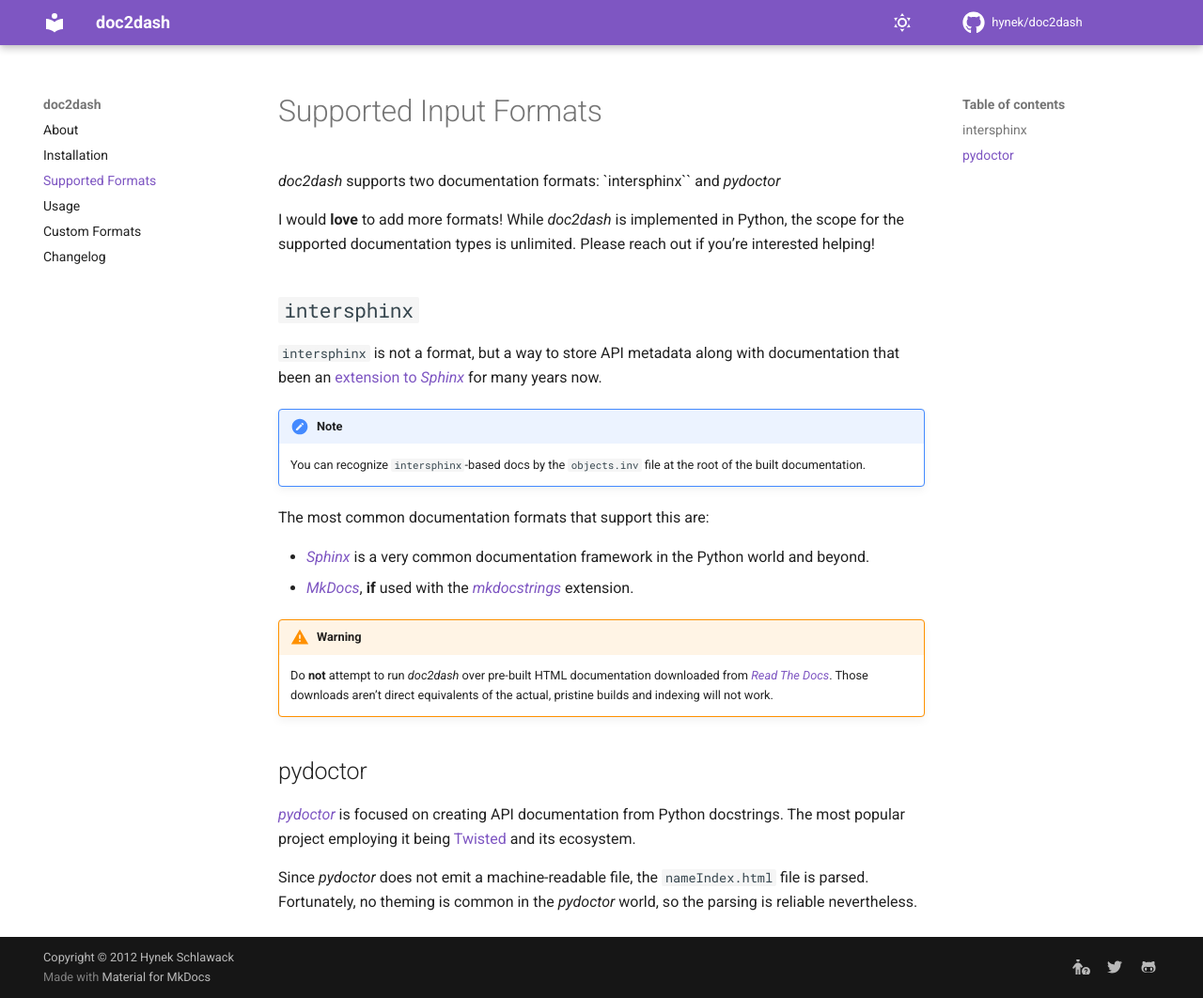
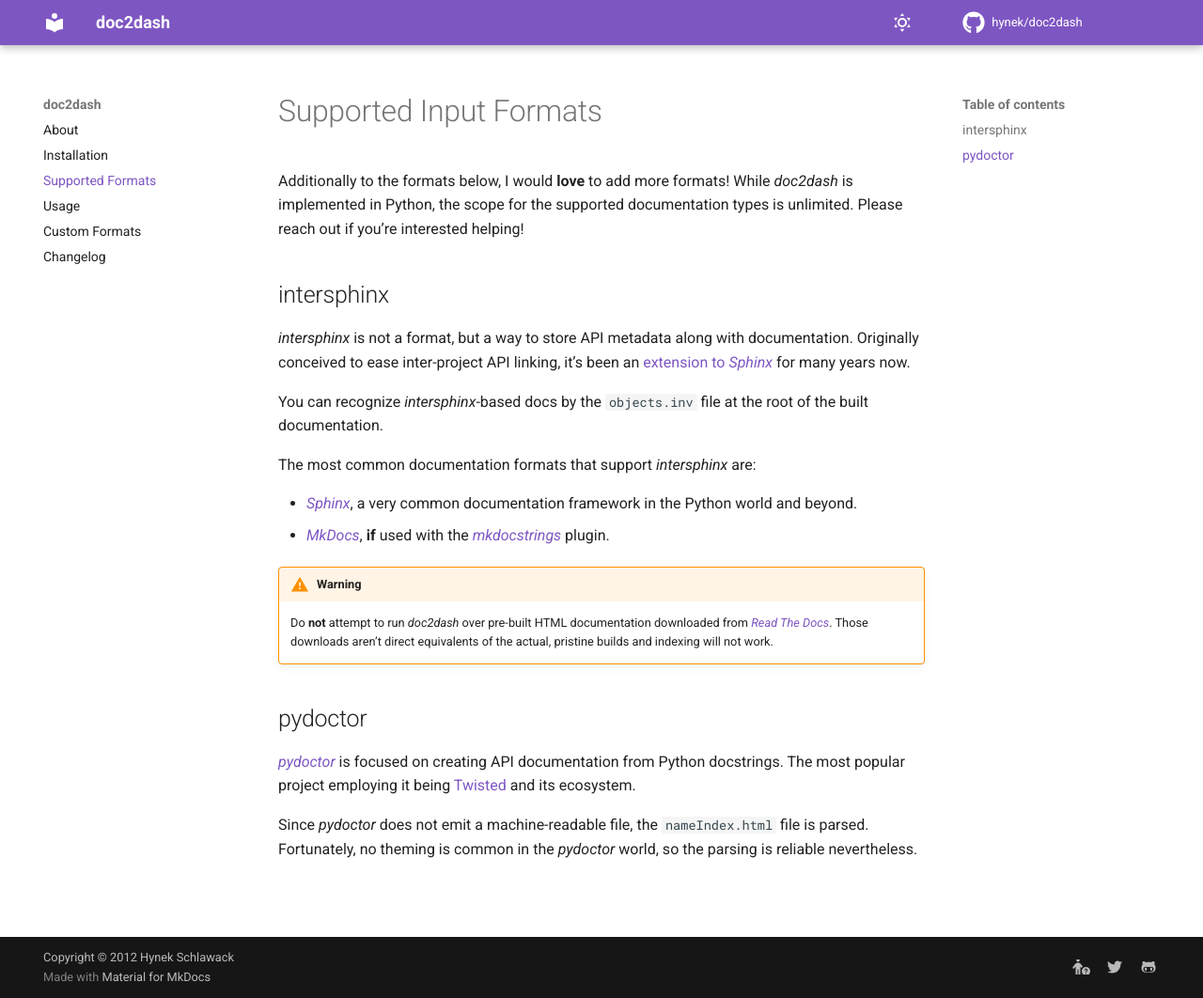
Before and after one commit to hynek/doc2dash, an MkDocs documentation site: the page built from docs/formats.md, in a window 1280 px wide and 1062 px high. Shown: the whole window at 94% size. Built offline with MkDocs 1.6.1 and Material for MkDocs 9.7.7, drawn with Linux system fonts in a browser that asks for light colours; comment, search, counter and statistics services are not loaded; the version menu is left out.

Commit message:
Polish docs

```diff
--- a/docs/formats.md
+++ b/docs/formats.md
@@ -1,26 +1,21 @@
 # Supported Input Formats
 
-*doc2dash* supports two documentation formats:
-`intersphinx`` and *pydoctor*
-
-I would **love** to add more formats!
+Additionally to the formats below, I would **love** to add more formats!
 While *doc2dash* is implemented in Python, the scope for the supported documentation types is unlimited.
 Please reach out if you're interested helping!
 
 
-## `intersphinx`
+## intersphinx
 
-`intersphinx` is not a format, but a way to store API metadata along with documentation that been an [extension to *Sphinx*](https://www.sphinx-doc.org/en/master/usage/extensions/intersphinx.html) for many years now.
+*intersphinx* is not a format, but a way to store API metadata along with documentation.
+Originally conceived to ease inter-project API linking, it's been an [extension to *Sphinx*](https://www.sphinx-doc.org/en/master/usage/extensions/intersphinx.html) for many years now.
 
+You can recognize *intersphinx*-based docs by the `objects.inv` file at the root of the built documentation.
 
-!!! Note
+The most common documentation formats that support *intersphinx* are:
 
-    You can recognize `intersphinx`-based docs by the `objects.inv` file at the root of the built documentation.
-
-The most common documentation formats that support this are:
-
-- [*Sphinx*](https://www.sphinx-doc.org/) is a very common documentation framework in the Python world and beyond.
-- [*MkDocs*](https://www.mkdocs.org/), **if** used with the [*mkdocstrings*](https://mkdocstrings.github.io) extension.
+- [*Sphinx*](https://www.sphinx-doc.org/), a very common documentation framework in the Python world and beyond.
+- [*MkDocs*](https://www.mkdocs.org/), **if** used with the [*mkdocstrings*](https://mkdocstrings.github.io) plugin.
 
 !!! Warning
 
--- a/mkdocs.yml
+++ b/mkdocs.yml
@@ -54,4 +54,4 @@
   - Supported Formats: formats.md
   - Usage: usage.md
   - Custom Formats: extending.md
-  - Changelog: https://github.com/hynek/doc2dash/blob/main/CHANGELOG.md
+  - Changelog: changelog.md
```
Also changed, not shown: CHANGELOG.md (+7 -5 lines), README.md (+1 -1 lines), docs/changelog.md (added, +3 -0 lines), docs/extending.md (+4 -3 lines), docs/installation.md (+1 -3 lines).
